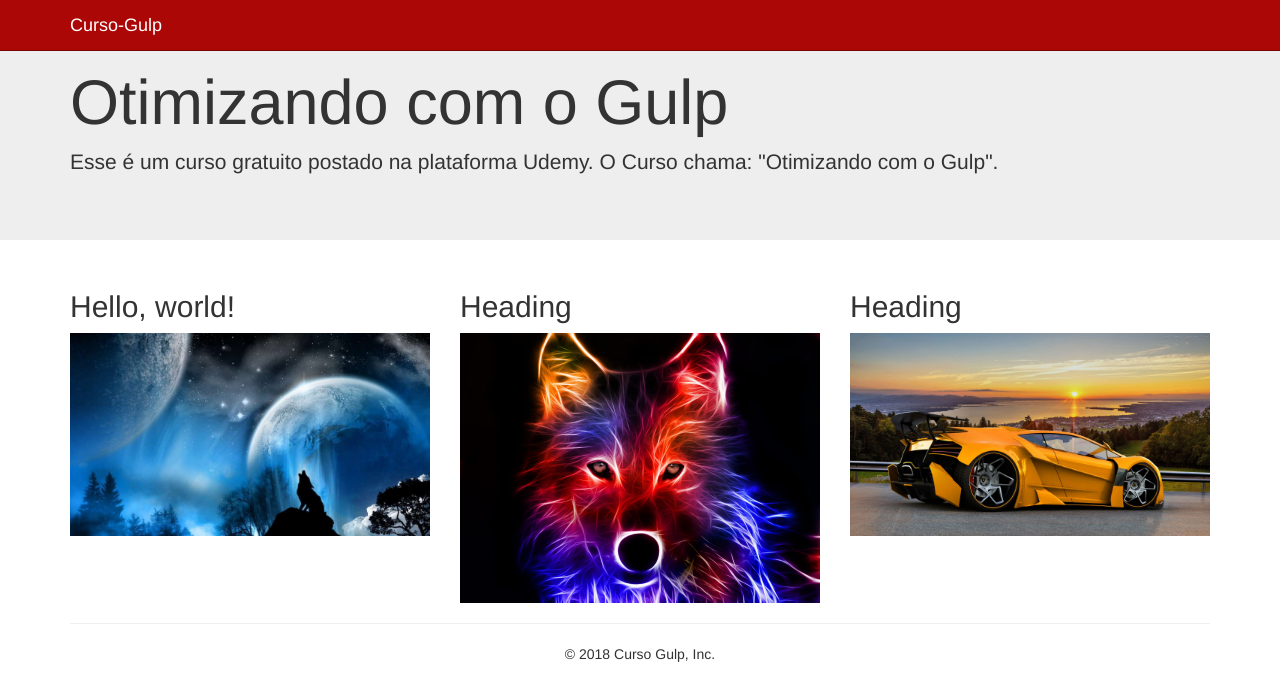
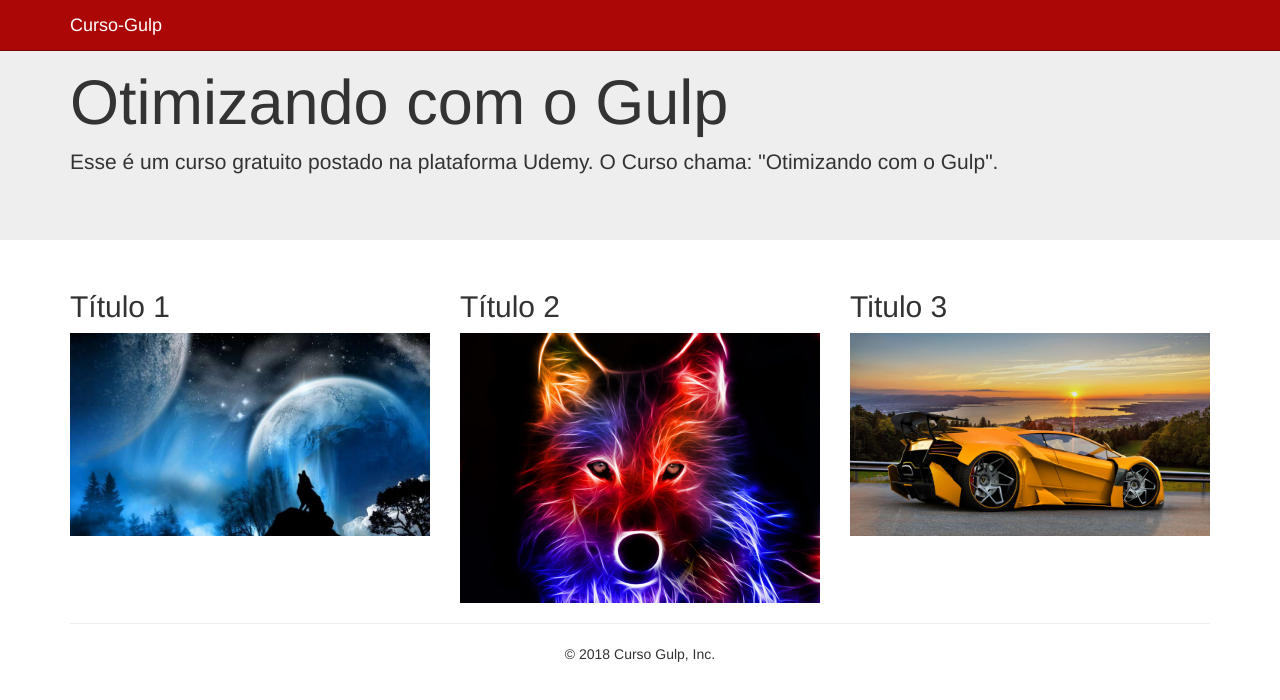
Before and after one commit to leo-pro/curso-gulp, a website: page index.html in a window 1280 px wide. Drawn offline with Linux system fonts and the light colour scheme.

Commit message:
Add alteracoes novas

```diff
--- a/index.html
+++ b/index.html
@@ -52,11 +52,11 @@
           <img class="img-responsive" src="dist/assets/img/img2.jpg" alt="">
         </div>
         <div class="col-md-4">
-          <h2>Heading</h2>
+          <h2>{{ titulo2 }}</h2>
           <img class="img-responsive" src="dist/assets/img/img1.jpg" alt="">
        </div>
         <div class="col-md-4">
-            <h2>Heading</h2>
+            <h2>{{ titulo3 }}</h2>
             <img class="img-responsive" src="dist/assets/img/img3.jpg" alt="">
         </div>
       </div>
```
Also changed, not shown: dist/assets/js/app.min.js.
